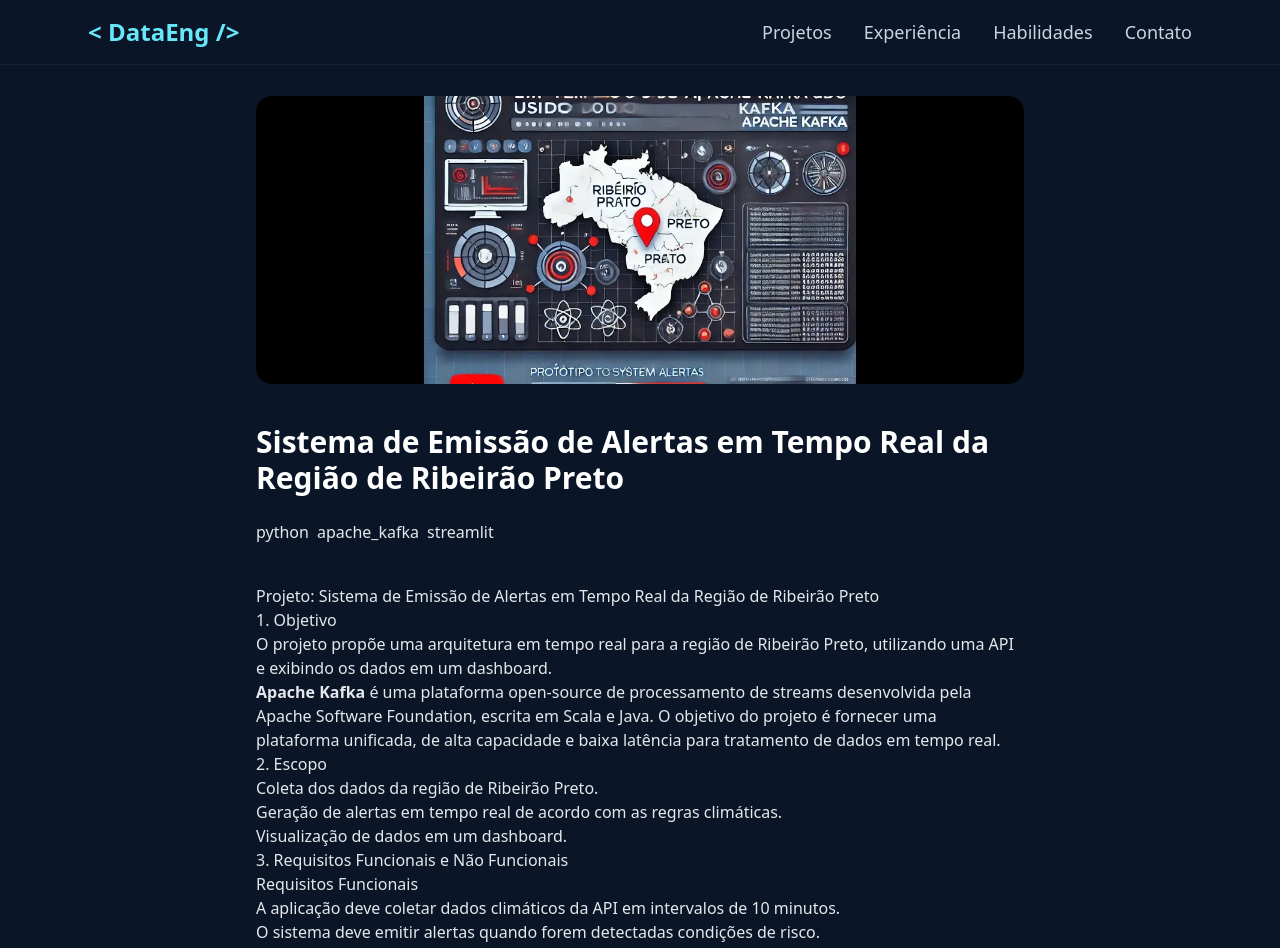
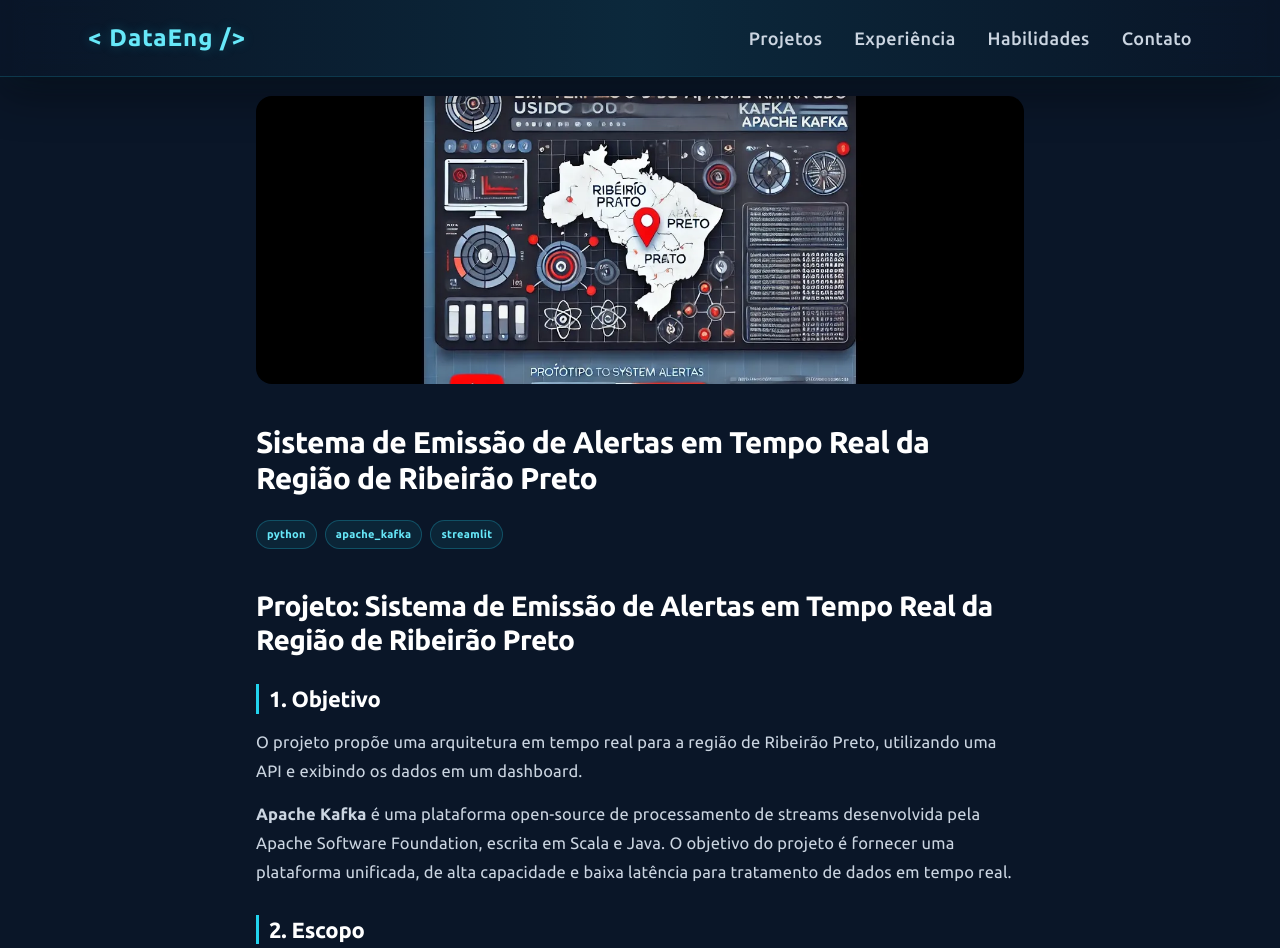
Before and after one commit to rodrigorocha1234/portfolio, a Jekyll site: the page built from _projects/2025-02-26-monitoramento_clima_tempo_real.md, in a window 1280 px wide and 1400 px high. Shown: the top 948 px of the window. Built offline with Jekyll 4.4.1, drawn with Linux system fonts in a browser that asks for light colours; nearby versions of some CDN libraries.

Commit message:
Revert "Ajuste fonte"
This reverts commit 33cacf9e556fb7b1a85df03232cc3bae8583022d.

```diff
--- a/assets/css/main.css
+++ b/assets/css/main.css
@@ -1,23 +1,8 @@
-<<<<<<< HEAD
 /* ==========================================================
    TIPOGRAFIA GLOBAL — UBUNTU
    ========================================================== */
 
 /* Import da fonte (caso ainda não esteja no <head>, pode deixar aqui no CSS) */
-<<<<<<< HEAD
-<<<<<<< HEAD
-@import url('https://fonts.googleapis.com/css2?family=Ubuntu+Sans:ital,wght@0,100..800;1,100..800&family=Ubuntu:ital,wght@0,300;0,400;0,500;0,700;1,300;1,400;1,500;1,700&display=swap');
-=======
-@import url('https://fonts.googleapis.com/css2?family=Ubuntu:wght@300;400;500;700&display=swap');
-
-/* Fonte padrão do site */
->>>>>>> parent of d5d5d55 (Refactor typography styles and improve font variable usage)
-=======
->>>>>>> parent of 3b7e58f (Update font-family to use quotes for Ubuntu)
-body {
-  font-family: Ubuntu, sans-serif;
-<<<<<<< HEAD
-=======
 @import url('https://fonts.googleapis.com/css2?family=Ubuntu:wght@300;400;500;700&display=swap');
 
 /* Fonte padrão do site */
@@ -38,53 +23,17 @@ h1,
   font-weight: 700;   /* Bold */
   letter-spacing: -0.02em;
   line-height: 1.2;
->>>>>>> parent of d5d5d55 (Refactor typography styles and improve font variable usage)
-}
-
-<<<<<<< HEAD
-/* ==========================================================
-<<<<<<< HEAD
-   TÍTULOS PRINCIPAIS (H1)
-   ========================================================== */
-h1,
-.text-title,
-.prose-custom h1 {
-  font-family: 'Ubuntu', sans-serif;
-  font-weight: 700;   /* Bold */
-  letter-spacing: -0.02em;
-  line-height: 1.2;
-<<<<<<< HEAD
-  font-optical-sizing: auto;
-  font-style: normal;
-  font-variation-settings:
-    "wdth" 100;
-=======
->>>>>>> parent of d5d5d55 (Refactor typography styles and improve font variable usage)
 }
 
 /* ==========================================================
    SUBTÍTULOS (H2, H3)
    ========================================================== */
-=======
-   SUBTÍTULOS (H2, H3)
-   ========================================================== */
->>>>>>> parent of d5d5d55 (Refactor typography styles and improve font variable usage)
 h2,
 h3,
 .text-subtitle,
 .prose-custom h2,
 .prose-custom h3 {
   font-family: 'Ubuntu', sans-serif;
-<<<<<<< HEAD
-<<<<<<< HEAD
-  font-optical-sizing: auto;
-  font-style: normal;
-  font-variation-settings:
-    "wdth" 100;
-=======
->>>>>>> parent of d5d5d55 (Refactor typography styles and improve font variable usage)
-=======
->>>>>>> parent of d5d5d55 (Refactor typography styles and improve font variable usage)
   font-weight: 500;   /* Medium */
   letter-spacing: -0.01em;
   line-height: 1.35;
@@ -95,27 +44,11 @@ h3,
    ========================================================== */
 p,
 li,
-<<<<<<< HEAD
-<<<<<<< HEAD
-ul,
-span,
-.prose-custom p,
-.prose-custom li {
-  font-family: "Ubuntu", sans-serif;
-  font-weight: 300;
-  font-style: normal;
-=======
-=======
->>>>>>> parent of d5d5d55 (Refactor typography styles and improve font variable usage)
 span,
 .prose-custom p,
 .prose-custom li {
   font-family: 'Ubuntu', sans-serif;
   font-weight: 400;   /* Regular */
-<<<<<<< HEAD
->>>>>>> parent of d5d5d55 (Refactor typography styles and improve font variable usage)
-=======
->>>>>>> parent of d5d5d55 (Refactor typography styles and improve font variable usage)
   line-height: 1.75;
 }
 
@@ -162,21 +95,6 @@ code,
 pre {
   font-family: 'Ubuntu Mono', 'Courier New', monospace;
 }
-<<<<<<< HEAD
-=======
->>>>>>> parent of 3b7e58f (Update font-family to use quotes for Ubuntu)
-=======
->>>>>>> parent of d5d5d55 (Refactor typography styles and improve font variable usage)
-=======
-  padding-top: 90px;
-}
-
-@media (max-width: 767px) {
-  body {
-    padding-top: 150px;
-  }
-}
->>>>>>> parent of a4663f0 (Correção css)
 
 .skills-grid {
   display: grid;
@@ -302,7 +220,6 @@ pre {
   font-weight: 800;
   color: white;
   margin: 32px 0 16px;
-  font-family: "Ubuntu Bold", sans-serif;
 }
 
 .prose-custom h2 {
@@ -312,7 +229,6 @@ pre {
   margin: 28px 0 12px;
   border-left: 3px solid #22d3ee;
   padding-left: 10px;
-  font-family: "Ubuntu light", sans-serif;
 }
 
 .prose-custom h3 {
@@ -326,8 +242,6 @@ pre {
 .prose-custom p {
   margin: 14px 0;
   color: #cbd5e1;
-  text-align: justify;
-  font-family: "Ubuntu light", sans-serif;
 }
 
 /* LISTS */
@@ -624,22 +538,6 @@ skills
 .tag:hover {
   background: rgba(56, 189, 248, 0.18);
   transform: translateY(-1px);
-}
-
-/* ==========================================================
-   NAVBAR TOTALMENTE RESPONSIVA
-   ========================================================== */
-
-/* Espaçamento global para compensar navbar fixa */
-body {
-  padding-top: 90px;
-}
-
-/* Altura maior no mobile (duas linhas) */
-@media (max-width: 767px) {
-  body {
-    padding-top: 150px;
-  }
 }
 
 /* Navbar principal */
@@ -990,6 +888,7 @@ nav a:focus-visible {
     padding: 6px 9px;
   }
 }
+
 /* ==========================================================
    PROJECT CARDS (SEM ANIMAÇÃO DE SCROLL)
    ========================================================== */
```
